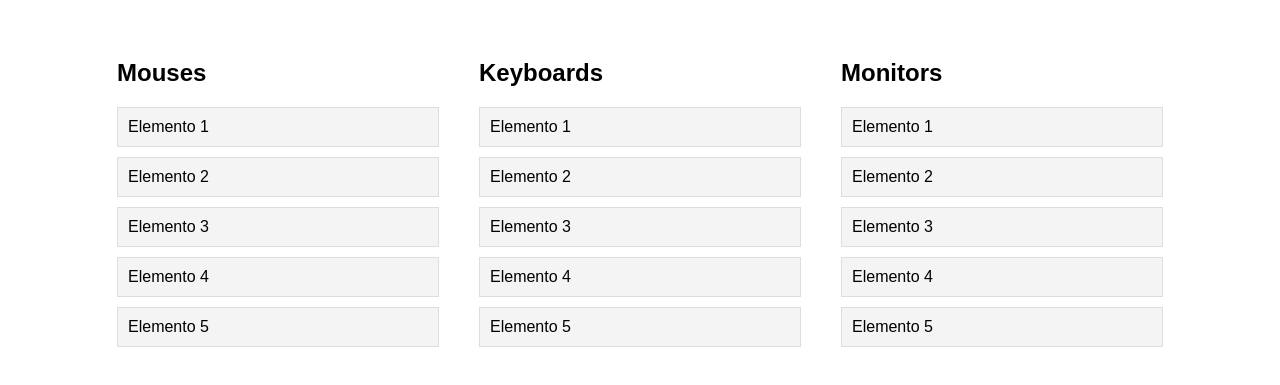
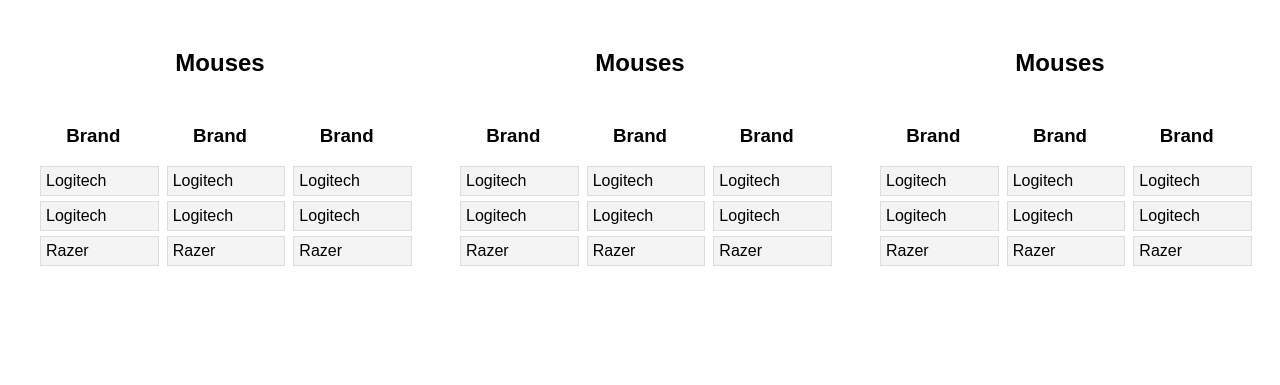
Before and after one commit to iaw-2024/ThiagoZanconi-1-html-css, a plain HTML site: page listado/html_css/listadohtml_css.html in a window 1280 px wide. Shown: the part 61-446 px from the top of the page. Drawn offline with Linux system fonts and the light colour scheme.

Commit message:
Formulario & listado html_css update

```diff
--- /dev/null
+++ b/formulario/html_css/styles.css
@@ -0,0 +1,47 @@
+/* Estilo base */
+body {
+    font-family: Arial, sans-serif;
+    margin: 0;
+    padding: 0;
+}
+
+.header{
+    max-width: fit-content;
+    margin-left: auto;
+    margin-right: auto;
+}
+
+.wrapper {
+    max-width: fit-content;
+    margin-left: auto;
+    margin-right: auto;
+    overflow: auto;
+}
+
+.container1 {
+    max-width: 800px;
+    margin: 0 auto;
+    padding: 20px;
+    float: left;
+}
+
+/* Estilo de la lista */
+.list {
+    list-style: none;
+    padding: 0;
+}
+
+.list li {
+    background-color: #f4f4f4;
+    border: 1px solid #ddd;
+    margin-bottom: 10px;
+    padding: 10px;
+    width: 300px;
+}
+
+/* Estilo responsive */
+@media only screen and (max-width: 400px) {
+    .container {
+        padding: 10px;
+    }
+}
--- a/listado/html_css/listadohtml_css.html
+++ b/listado/html_css/listadohtml_css.html
@@ -9,35 +9,155 @@
 <body>
     <h1 class="header">Periferics</h1>
     <div class="wrapper">
-        <div class="container1">
-            <h2>Mouses</h2>
+        <div class="wrapper2">
+            <h2 class="textcenter">Mouses</h2>
+            <div class="wrapper">
+                <div class="wrapper2">
+                    <h3 class="textcenter">Brand</h3>
                     <ul class="list">
-                <li>Elemento 1</li>
-                <li>Elemento 2</li>
-                <li>Elemento 3</li>
-                <li>Elemento 4</li>
-                <li>Elemento 5</li>
+                        <li>
+                            Logitech
+                        </li>
+                        <li>
+                            Logitech
+                        </li>
+                        <li>
+                            Razer
+                        </li>
                     </ul>
                 </div>
-        <div class="container1">
-            <h2>Keyboards</h2>
+                <div class="wrapper2">
+                    <h3 class="textcenter">Brand</h3>
                     <ul class="list">
-                <li>Elemento 1</li>
-                <li>Elemento 2</li>
-                <li>Elemento 3</li>
-                <li>Elemento 4</li>
-                <li>Elemento 5</li>
+                        <li>
+                            Logitech
+                        </li>
+                        <li>
+                            Logitech
+                        </li>
+                        <li>
+                            Razer
+                        </li>
+                    </ul>
+
+                </div>
+                <div class="wrapper2">
+                    <h3 class="textcenter">Brand</h3>
+                    <div>
+                        <ul class="list">
+                            <li>
+                                Logitech
+                            </li>
+                            <li>
+                                Logitech
+                            </li>
+                            <li>
+                                Razer
+                            </li>
                         </ul>
                     </div>
-        <div class="container1">
-            <h2>Monitors</h2>
+                </div>
+            </div>
+        </div>
+        <div class="wrapper2">
+            <h2 class="textcenter">Mouses</h2>
+            <div class="wrapper">
+                <div class="wrapper2">
+                    <h3 class="textcenter">Brand</h3>
                     <ul class="list">
-                <li>Elemento 1</li>
-                <li>Elemento 2</li>
-                <li>Elemento 3</li>
-                <li>Elemento 4</li>
-                <li>Elemento 5</li>
+                        <li>
+                            Logitech
+                        </li>
+                        <li>
+                            Logitech
+                        </li>
+                        <li>
+                            Razer
+                        </li>
                     </ul>
+                </div>
+                <div class="wrapper2">
+                    <h3 class="textcenter">Brand</h3>
+                    <ul class="list">
+                        <li>
+                            Logitech
+                        </li>
+                        <li>
+                            Logitech
+                        </li>
+                        <li>
+                            Razer
+                        </li>
+                    </ul>
+
+                </div>
+                <div class="wrapper2">
+                    <h3 class="textcenter">Brand</h3>
+                    <div>
+                        <ul class="list">
+                            <li>
+                                Logitech
+                            </li>
+                            <li>
+                                Logitech
+                            </li>
+                            <li>
+                                Razer
+                            </li>
+                        </ul>
+                    </div>
+                </div>
+            </div>
+        </div>
+        <div class="wrapper2">
+            <h2 class="textcenter">Mouses</h2>
+            <div class="wrapper">
+                <div class="wrapper2">
+                    <h3 class="textcenter">Brand</h3>
+                    <ul class="list">
+                        <li>
+                            Logitech
+                        </li>
+                        <li>
+                            Logitech
+                        </li>
+                        <li>
+                            Razer
+                        </li>
+                    </ul>
+                </div>
+                <div class="wrapper2">
+                    <h3 class="textcenter">Brand</h3>
+                    <ul class="list">
+                        <li>
+                            Logitech
+                        </li>
+                        <li>
+                            Logitech
+                        </li>
+                        <li>
+                            Razer
+                        </li>
+                    </ul>
+
+                </div>
+                <div class="wrapper2">
+                    <h3 class="textcenter">Brand</h3>
+                    <div>
+                        <ul class="list">
+                            <li>
+                                Logitech
+                            </li>
+                            <li>
+                                Logitech
+                            </li>
+                            <li>
+                                Razer
+                            </li>
+                        </ul>
+                    </div>
+                </div>
+            </div>
         </div>
     </div>
 </body>
--- a/listado/html_css/styles.css
+++ b/listado/html_css/styles.css
@@ -12,31 +12,44 @@
 }
 
 .wrapper {
-    max-width: fit-content;
-    margin-left: auto;
-    margin-right: auto;
-    overflow: auto;
+    margin-left: 5px;
+    margin-right: 5px;
+    padding: 5px;
+    display: flex;
+    justify-content: space-between;
 }
 
-.container1 {
-    max-width: 800px;
-    margin: 0 auto;
-    padding: 20px;
-    float: left;
+.wrapper2 {
+    margin-left: 5px;
+    margin-right: 5px;
+    padding: 5px;
+    width: 100%;
+}
+
+.textcenter{
+    text-align: center;
+}
+
+.container {
+    display: flex; /* Activa el modelo de caja flexible */
+    justify-content: space-between;
+    width: max-content;
 }
 
 /* Estilo de la lista */
 .list {
     list-style: none;
     padding: 0;
+    width: 100%;
+    min-width: 0;
 }
 
 .list li {
     background-color: #f4f4f4;
     border: 1px solid #ddd;
-    margin-bottom: 10px;
-    padding: 10px;
-    width: 300px;
+    margin-bottom: 5px;
+    padding: 5px;
+    width: 100%;
 }
 
 /* Estilo responsive */
```
Also changed, not shown: formulario/html_css/formulariohtml_css.html (added, +65 -0 lines). Lines whose indentation alone changed are shown as unchanged.
